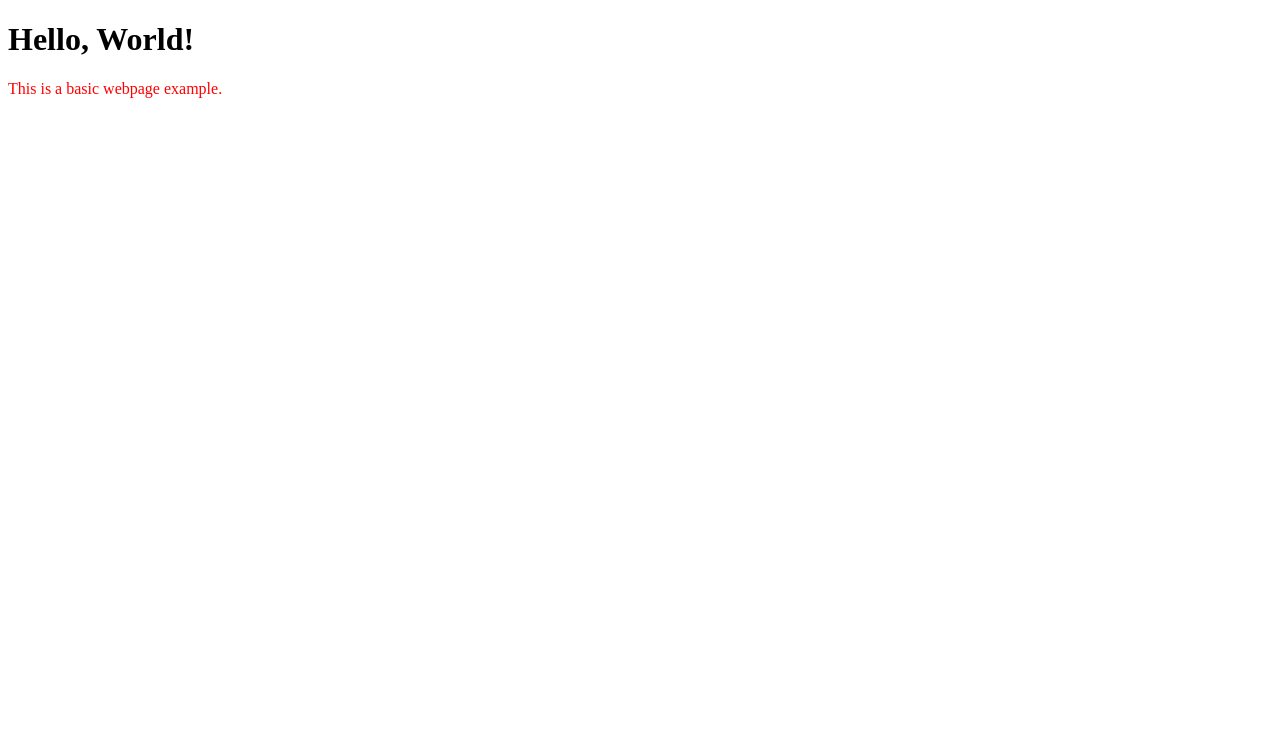
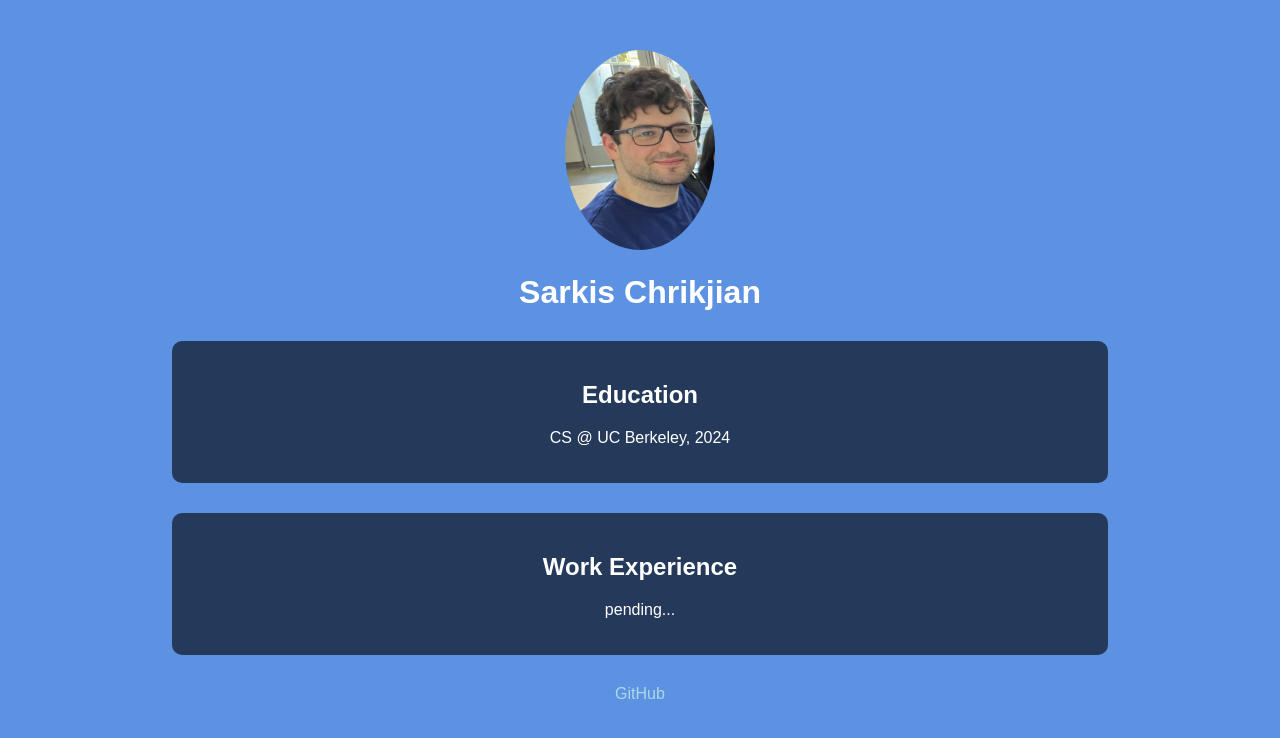
Before and after one commit to Sarkis8/Sarkis8.github.io, a plain HTML site: page index.html in a window 1280 px wide. Drawn offline with Linux system fonts and the light colour scheme.

Commit message:
website v1

```diff
--- a/index.html
+++ b/index.html
@@ -5,11 +5,32 @@
     <meta name="viewport" content="width=device-width, initial-scale=1.0">
     <title>Sarkis Chrikjian</title>
     <link rel="stylesheet" href="styles.css">
+
 </head>
 <body>
-    <div class="container">
-        <h1>Hello, World!</h1>
-        <p>This is a basic webpage example.</p>
+    <!-- Picture and Name -->
+    <img class="profile-image" src="me.jpeg" alt="Your Name">
+    <h1>Sarkis Chrikjian</h1>
+
+    <!-- Education -->
+    <div class="section">
+        <h2>Education</h2>
+        <p>
+            CS @ UC Berkeley, 2024<br>
+        </p>
+    </div>
+
+    <!-- Experience  -->
+    <div class="section">
+        <h2>Work Experience</h2>
+        <p>
+            pending...
+        </p>
+    </div>
+
+    <!-- Links -->
+    <div>
+        <a href="https://github.com/Sarkis8" target="_blank">GitHub</a>
     </div>
 </body>
 </html>
--- a/styles.css
+++ b/styles.css
@@ -1 +1,40 @@
-p { color: red; }
+
+
+body {
+    background-color: rgb(93, 146, 227);
+    color: white;
+    font-family: Arial, sans-serif;
+    margin: 0;
+    padding: 0;
+    text-align: center;
+}
+
+.profile-image {
+    width: 150px;
+    height: 200px;
+    border-radius: 50%;
+    margin-top: 50px;
+}
+
+h1 {
+    margin-top: 20px;
+    font-size: 2em;
+}
+
+.section {
+    padding: 20px;
+    margin: 30px auto;
+    width: 70%;
+    border-radius: 10px;
+    background-color: rgba(0, 0, 0, 0.6); /* slightly transparent black */
+}
+
+a {
+    color: lightblue;
+    text-decoration: none;
+    margin: 5px;
+}
+
+a:hover {
+    text-decoration: underline;
+}
```
Also changed, not shown: me.jpeg (added), 1 other file.
